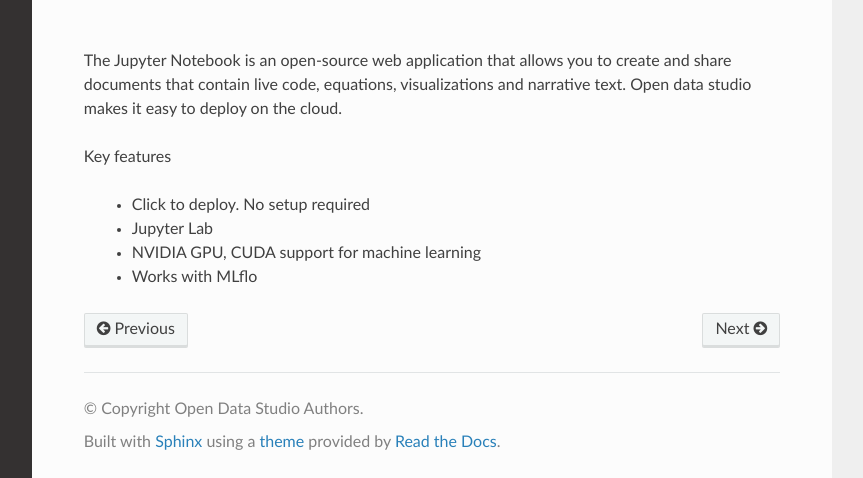
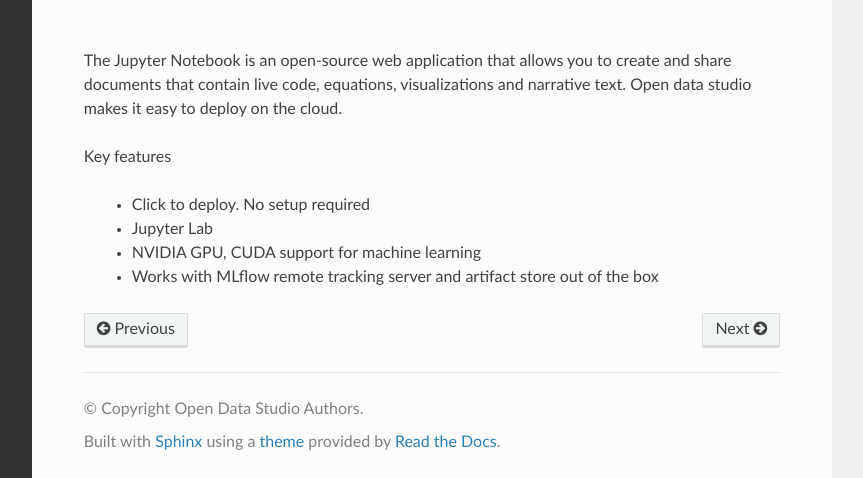
Before and after one commit to Forethoughts/forethoughts-datastudio, a Sphinx documentation site: the page built from docs/notebook/jupyter.rst, in a window 1280 px wide and 957 px high, cut to the strip 479-957 px from the top of the window. Shown: the whole strip, without its empty margins (268-1131 px from the left). Built offline with Sphinx 7.4.7 and the Read the Docs theme 2.0.0, drawn with Linux system fonts in a browser that asks for light colours; pages that are not in the unit, such as notebooks, are missing from menus.

```diff
--- a/docs/notebook/jupyter.rst
+++ b/docs/notebook/jupyter.rst
@@ -16,4 +16,4 @@
   - Click to deploy. No setup required
   - Jupyter Lab
   - NVIDIA GPU, CUDA support for machine learning
-  - Works with MLflo
+  - Works with MLflow remote tracking server and artifact store out of the box
```
